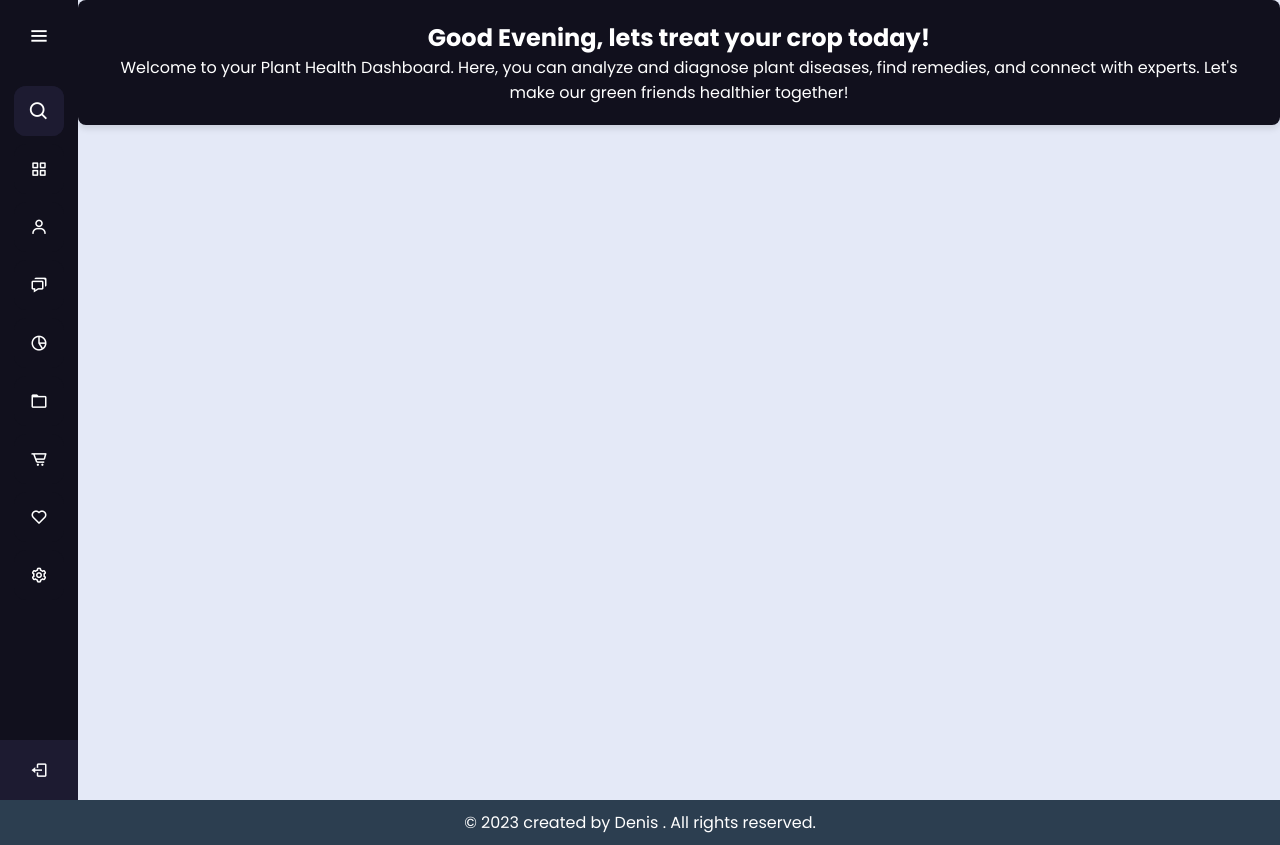
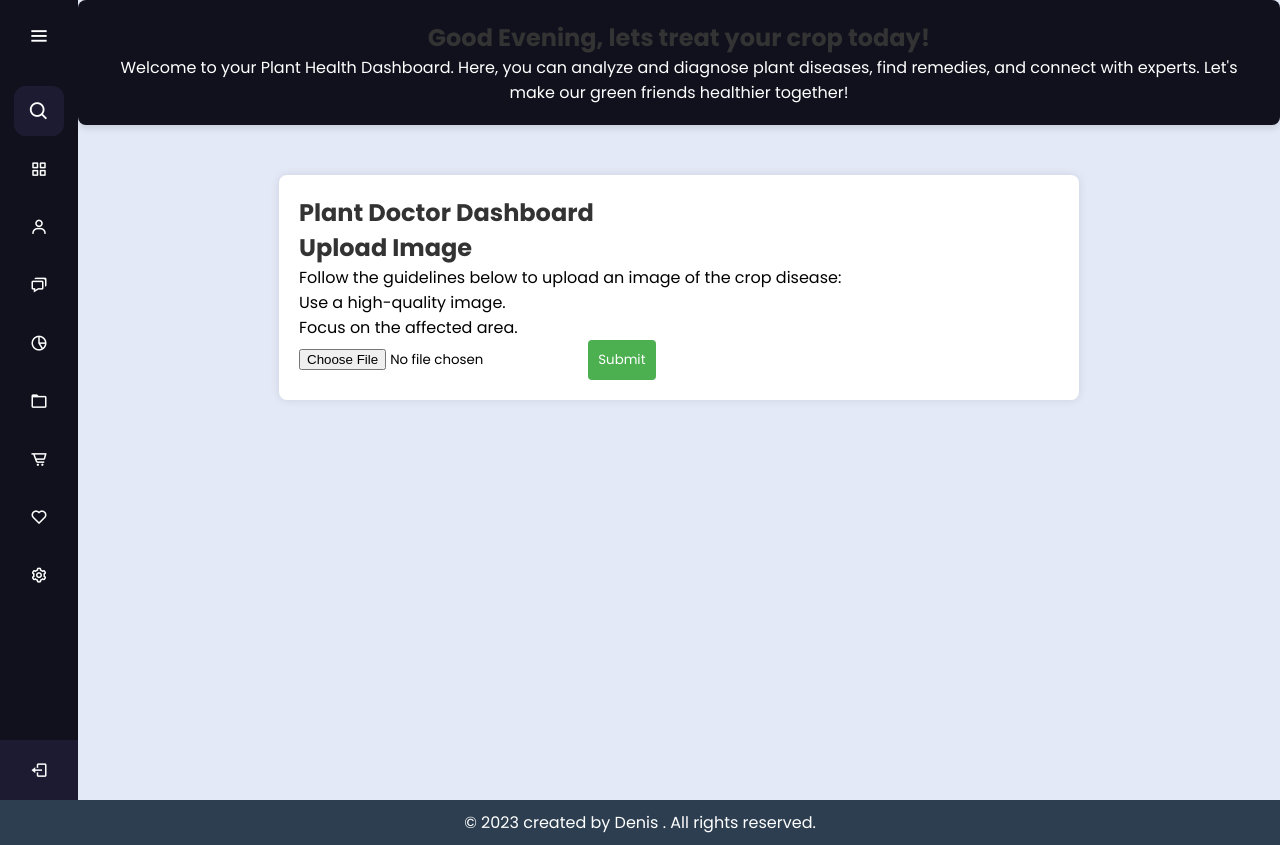
Before and after one commit to Denisganga/webapp, a Django app: page /mainpage/ in a window 1280 px wide. Run offline with Django 4.2, Linux system fonts and the light colour scheme; grey boxes are pictures that could not be loaded.

Commit message:
working on the uploading section in the dashboard

```diff
--- a/templates/home.html
+++ b/templates/home.html
@@ -278,7 +278,36 @@
           width: 100%;
       }
 
+      .home-section .container {
+        max-width: 800px;
+        margin: 50px auto;
+        background-color: #fff;
+        padding: 20px;
+        border-radius: 8px;
+        box-shadow: 0 0 10px rgba(0, 0, 0, 0.1);
+    }
 
+    .home-section h1, h2 {
+        color: #333;
+    }
+
+    .home-section ul {
+        list-style-type: none;
+        padding: 0;
+    }
+
+    .home-section button {
+        padding: 10px;
+        background-color: #4CAF50;
+        color: #fff;
+        border: none;
+        cursor: pointer;
+        border-radius: 4px;
+    }
+
+    .home-section button:hover {
+        background-color: #45a049;
+    }
 
 
 
@@ -389,7 +418,49 @@
 </script>
 
 <p>Welcome to your Plant Health Dashboard. Here, you can analyze and diagnose plant diseases, find remedies, and connect with experts. Let's make our green friends healthier together!</p>
+
+
 </div>
+<div class="container">
+  <h1>Plant Doctor Dashboard</h1>
+
+  <!-- Image Upload Section -->
+  <div id="image-upload">
+      <h2>Upload Image</h2>
+      <p>Follow the guidelines below to upload an image of the crop disease:</p>
+      <ul>
+          <li>Use a high-quality image.</li>
+          <li>Focus on the affected area.</li>
+          <!-- Add more guidelines as needed -->
+      </ul>
+      <input type="file" id="image-input" accept="image/*">
+      <button onclick="uploadImage()">Submit</button>
+  </div>
+
+  <!-- Model Results Section -->
+  <div id="model-results" style="display:none;">
+      <h2>Model Results</h2>
+      <p>Results from the plant disease model:</p>
+      <div id="result-container"></div>
+  </div>
+
+  <!-- Chat and Suggestions Section -->
+  <div id="chat-suggestions" style="display:none;">
+      <h2>Chat and Suggestions</h2>
+      <div id="chat-container"></div>
+      <div id="suggestions-container"></div>
+  </div>
+
+  <!-- Agrovet Section -->
+  <div id="agrovet" style="display:none;">
+      <h2>Agrovet</h2>
+      <p>Explore and purchase medicines for the crop disease:</p>
+      <!-- Add Agrovet content and links here -->
+  </div>
+</div>
+
+
+
 </section>
 <!-- partial -->
   <script>
@@ -417,8 +488,51 @@ function menuBtnChange() {
 
 
 
+function uploadImage() {
+  // Handle image upload logic here
+  // You may want to use AJAX to send the image to your Django backend
+  // Display model results after receiving them
+  displayModelResults();
+}
+
+function displayModelResults() {
+  // Display model results and toggle visibility of sections
+  document.getElementById('image-upload').style.display = 'none';
+  document.getElementById('model-results').style.display = 'block';
+
+  // Fetch and display model results in the result-container
+  // Replace the following line with your actual logic to fetch and display results
+  document.getElementById('result-container').innerHTML = '<p>Model results will be displayed here.</p>';
+
+  // After displaying results, show the chat and suggestions section
+  displayChatAndSuggestions();
+}
+
+function displayChatAndSuggestions() {
+  // Display chat and suggestions section
+  document.getElementById('chat-suggestions').style.display = 'block';
+
+  // Integrate with ChatGPT to show chat messages
+  // Replace the following line with your actual logic to fetch and display chat messages
+  document.getElementById('chat-container').innerHTML = '<p>Chat messages will be displayed here.</p>';
+
+  // Integrate with ChatGPT or provide static suggestions
+  // Replace the following line with your actual logic to fetch and display suggestions
+  document.getElementById('suggestions-container').innerHTML = '<p>Suggestions will be displayed here.</p>';
+
+  // After displaying chat and suggestions, show the agrovet section
+  document.getElementById('agrovet').style.display = 'block';
+}
+
+
 
   </script>
+
+
+
+
+
+
 
 <div class="footer">
     <p>&copy; 2023 created by Denis . All rights reserved.</p>
```
